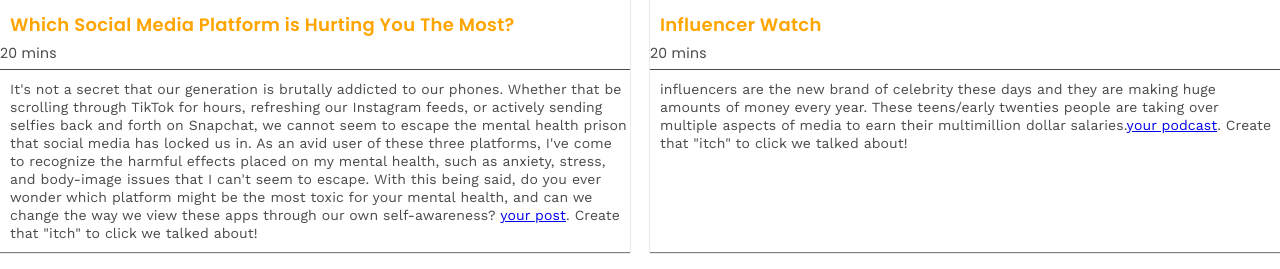
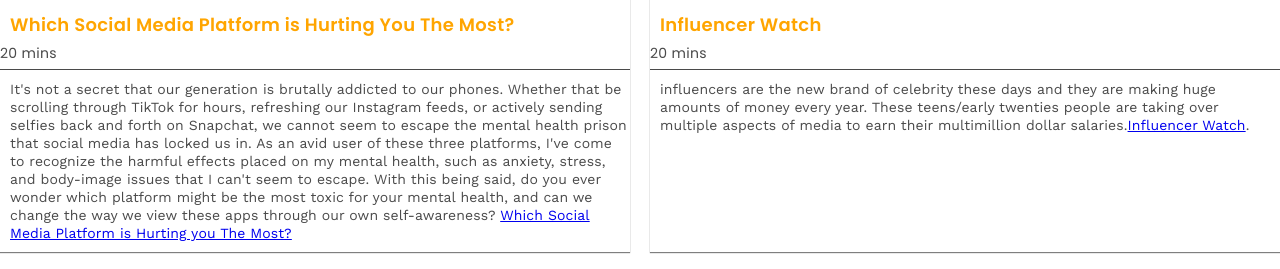
Before and after one commit to hallierowland/hallierowland.github.io, a plain HTML site: page index.html in a window 1280 px wide. Shown: the part 1247-1516 px from the top of the page. Drawn offline with nearby package versions, Linux system fonts and the light colour scheme; files that its build step writes are made by us from their sources.

Commit message:
Update index.html

```diff
--- a/index.html
+++ b/index.html
@@ -31,13 +31,14 @@
   <img src="https://content.codecademy.com/courses/learn-css-grid/lesson-ii/image-1.png" />
   <h2>Which Social Media Platform is Hurting You The Most?</h2>
   <p class="mins">20 mins</p>
-  <p class="description">It's not a secret that our generation is brutally addicted to our phones. Whether that be scrolling through TikTok for hours, refreshing our Instagram feeds, or actively sending selfies back and forth on Snapchat, we cannot seem to escape the mental health prison that social media has locked us in. As an avid user of these three platforms, I've come to recognize the harmful effects placed on my mental health, such as anxiety, stress, and body-image issues that I can't seem to escape. With this being said, do you ever wonder which platform might be the most toxic for your mental health, and can we change the way we view these apps through our own self-awareness? <a href="linktoyourpost.com">your post</a>. Create that "itch" to click we talked about!</p>
+  <p class="description">It's not a secret that our generation is brutally addicted to our phones. Whether that be scrolling through TikTok for hours, refreshing our Instagram feeds, or actively sending selfies back and forth on Snapchat, we cannot seem to escape the mental health prison that social media has locked us in. As an avid user of these three platforms, I've come to recognize the harmful effects placed on my mental health, such as anxiety, stress, and body-image issues that I can't seem to escape. With this being said, do you ever wonder which platform might be the most toxic for your mental health, and can we change the way we view these apps through our own self-awareness? <a
+    <a href="https://medium.com/@hallierowland/which-social-media-platform-is-hurting-you-the-most-151f5613d6e4">Which Social Media Platform is Hurting you The Most?</a> </p>
 </div>
 <div class="recipe b">
 <img src="https://content.codecademy.com/courses/learn-css-grid/lesson-ii/image-1.png" />
 <h2>Influencer Watch</h2>
 <p class="mins">20 mins</p>
-<p class="description">influencers are the new brand of celebrity these days and they are making huge amounts of money every year. These teens/early twenties people are taking over multiple aspects of media to earn their multimillion dollar salaries.<a href="linktoyoursoundcloud.com">your podcast</a>. Create that "itch" to click we talked about!</p>
+<p class="description">influencers are the new brand of celebrity these days and they are making huge amounts of money every year. These teens/early twenties people are taking over multiple aspects of media to earn their multimillion dollar salaries.<a href="https://english3844spring2022.slack.com/files/U02UD1LKJ85/F03A529AKQU/podcast_final.mp3">Influencer Watch</a>.</p>
 </div>
         <div class="recipe c">
           <img src="https://content.codecademy.com/courses/learn-css-grid/lesson-ii/image-5.png" />
```
